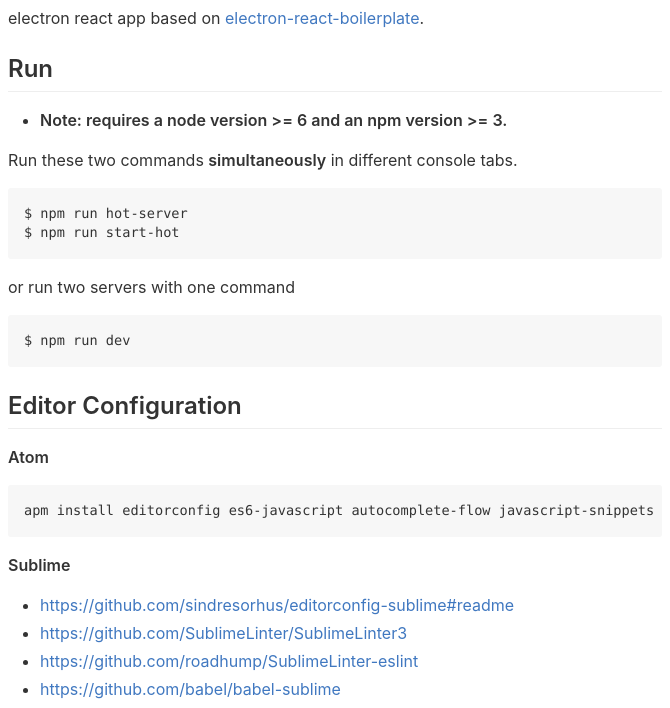
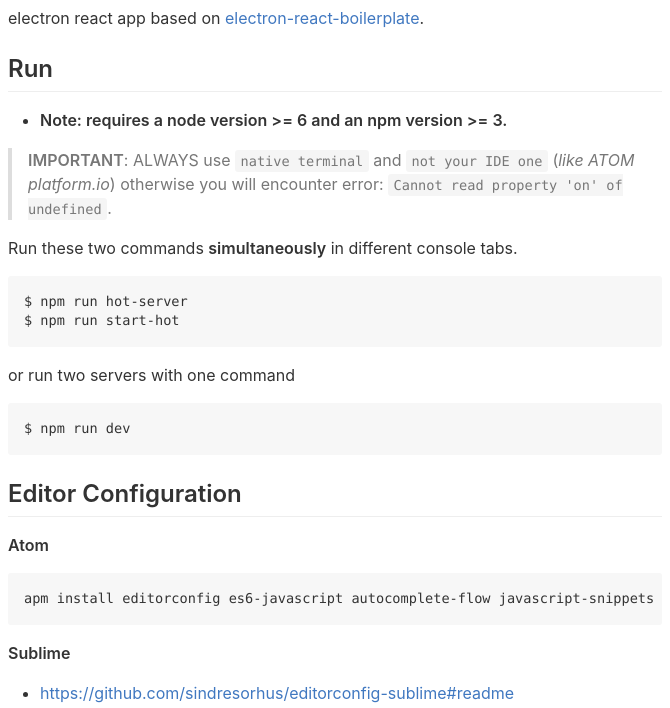
Before and after one commit to MacKentoch/magic-markdown-to-html, an Electron app: page README.html in a window 670 px wide. Shown: the part 69-777 px from the top of the page. Drawn offline with Linux system fonts and the light colour scheme.

Commit message:
update README

```diff
--- a/README.html
+++ b/README.html
@@ -695,6 +695,9 @@
 <ul>
 <li><strong>Note: requires a node version &gt;= 6 and an npm version &gt;= 3.</strong></li>
 </ul>
+<blockquote>
+<p><strong>IMPORTANT</strong>: ALWAYS use <code>native terminal</code> and <code>not your IDE one</code> (<em>like ATOM platform.io</em>) otherwise you will encounter error: <code>Cannot read property &#39;on&#39; of undefined</code>.</p>
+</blockquote>
 <p>Run these two commands <strong>simultaneously</strong> in different console tabs.</p>
 <pre><code class="lang-bash">$ npm <span class="hljs-keyword">run</span><span class="bash"> hot-server
 </span>$ npm <span class="hljs-keyword">run</span><span class="bash"> start-hot</span>
```
Also changed, not shown: README.md, 1 other file.
